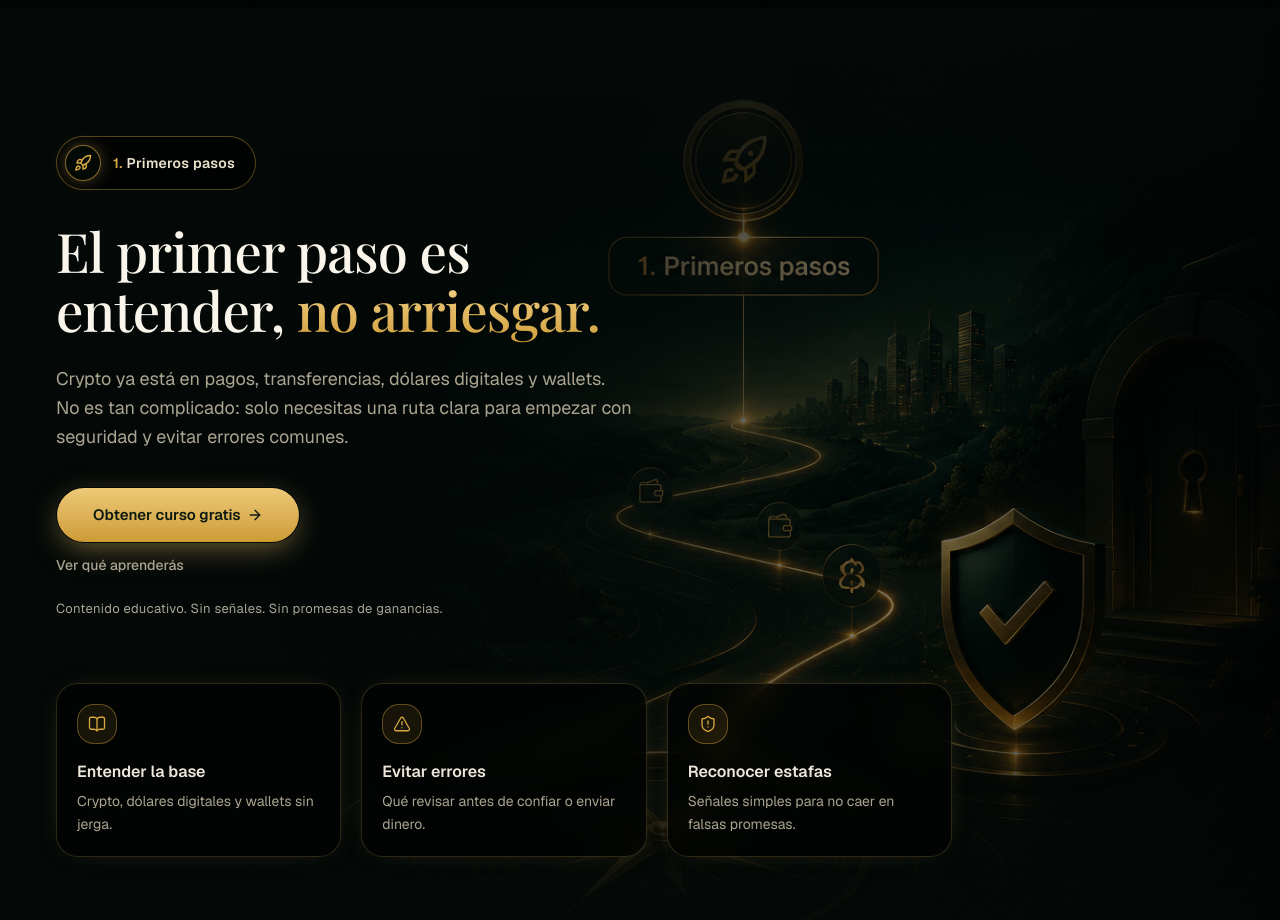
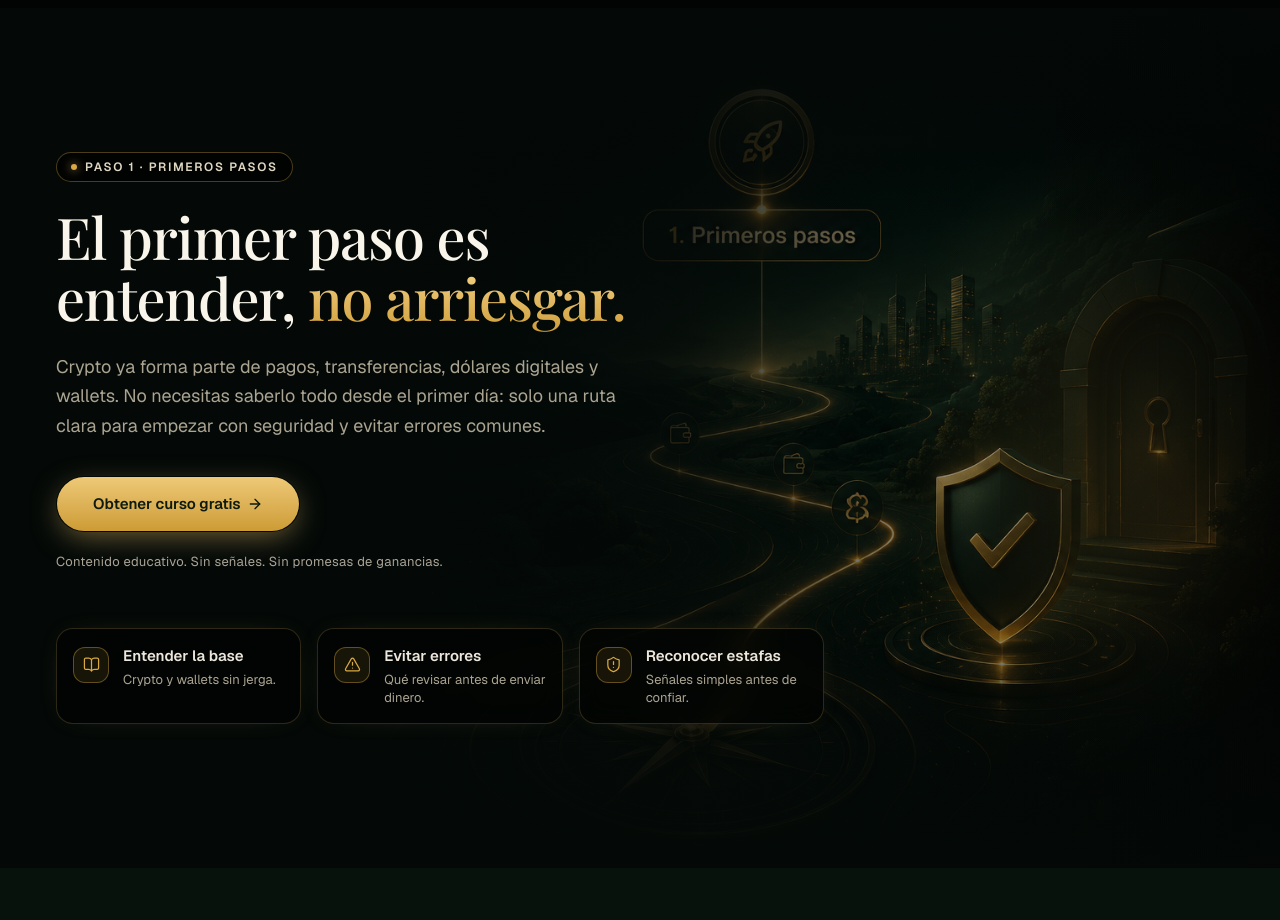
Before and after one commit to ngolenko69-ship-it/crypto-education-landing-page, a Next.js app: page / in a window 1280 px wide. Shown: the part 1520-2440 px from the top of the page. After the commit the page ends 2388 px from the top, so only its background shows below. Built offline with nearby package versions, Linux system fonts and the light colour scheme; a web font is replaced by a local one.

Commit message:
feat: refine PrimerosPasosSection UI and text clarity

```diff
--- a/components/primeros-pasos-section.tsx
+++ b/components/primeros-pasos-section.tsx
@@ -1,6 +1,6 @@
 "use client"
 
-import { AlertTriangle, ArrowRight, BookOpen, Rocket, ShieldAlert } from "lucide-react"
+import { AlertTriangle, ArrowRight, BookOpen, ShieldAlert } from "lucide-react"
 import { Button } from "@/components/ui/button"
 import { useInView } from "@/hooks/use-scroll-reveal"
 
@@ -8,17 +8,17 @@ const learnCards = [
   {
     icon: BookOpen,
     title: "Entender la base",
-    description: "Crypto, dólares digitales y wallets sin jerga.",
+    description: "Crypto y wallets sin jerga.",
   },
   {
     icon: AlertTriangle,
     title: "Evitar errores",
-    description: "Qué revisar antes de confiar o enviar dinero.",
+    description: "Qué revisar antes de enviar dinero.",
   },
   {
     icon: ShieldAlert,
     title: "Reconocer estafas",
-    description: "Señales simples para no caer en falsas promesas.",
+    description: "Señales simples antes de confiar.",
   },
 ]
 
@@ -36,22 +36,31 @@ export function PrimerosPasosSection() {
         <img
           src="/images/primeros-pasos-background.webp"
           alt=""
-          className="h-full w-full object-cover object-[96%_center] lg:object-[70%_center]"
+          className="h-full w-full object-cover object-[92%_center] lg:object-[72%_center]"
         />
 
-        {/* dark green overlay to unify the image with the site background */}
+        {/* base dark green overlay to unify the image with the site background */}
         <div
           className="absolute inset-0"
-          style={{ background: "oklch(0.09 0.014 158 / 0.5)" }}
+          style={{ background: "oklch(0.09 0.014 158 / 0.38)" }}
         />
 
-        {/* left text-protection wash */}
+        {/* soft gold glow to reveal the shield / route on the right */}
         <div
-          className="absolute inset-y-0 left-0"
+          className="absolute inset-y-0 right-0 hidden lg:block"
           style={{
-            width: "72%",
+            width: "46%",
             background:
-              "linear-gradient(to right, #040907 0%, rgba(4,9,7,0.94) 26%, rgba(4,9,7,0.6) 55%, transparent 100%)",
+              "radial-gradient(60% 55% at 74% 52%, oklch(0.66 0.1 84 / 0.16) 0%, transparent 70%)",
+          }}
+        />
+
+        {/* left text-protection wash — near-opaque on small screens */}
+        <div
+          className="absolute inset-y-0 left-0 w-full lg:w-[76%]"
+          style={{
+            background:
+              "linear-gradient(to right, #040907 0%, rgba(4,9,7,0.97) 42%, rgba(4,9,7,0.7) 70%, transparent 100%)",
           }}
         />
 
@@ -79,46 +88,33 @@ export function PrimerosPasosSection() {
         <div
           className="absolute inset-y-0 right-0"
           style={{
-            width: "22%",
-            background: "linear-gradient(to left, rgba(2,4,3,0.6), transparent)",
+            width: "20%",
+            background: "linear-gradient(to left, rgba(2,4,3,0.5), transparent)",
           }}
         />
       </div>
 
-      {/* thin glowing route line entering from above */}
-      <div
-        aria-hidden="true"
-        className="pointer-events-none absolute left-8 top-0 z-[1] h-20 w-px sm:left-14 lg:left-[calc((100vw-1500px)/2+3.5rem)]"
-        style={{
-          background:
-            "linear-gradient(to bottom, transparent, oklch(0.82 0.12 84 / 0.85))",
-          boxShadow: "0 0 12px oklch(0.8 0.11 84 / 0.4)",
-        }}
-      />
-
       {/* ---------- content ---------- */}
-      <div className="relative z-10 mx-auto w-full max-w-[1500px] px-5 py-24 sm:px-8 md:px-10 lg:px-14 lg:py-32">
+      <div className="relative z-10 mx-auto w-full max-w-[1500px] px-5 py-24 sm:px-8 md:px-10 lg:px-14 lg:py-36">
         <div
           ref={ref}
-          className="flex max-w-xl flex-col items-start text-left transition-all duration-1000 ease-out will-change-transform lg:max-w-2xl"
+          className="flex max-w-xl flex-col items-start text-left transition-all duration-1000 ease-out will-change-transform lg:max-w-[36rem]"
           style={{
             opacity: inView ? 1 : 0,
             transform: inView ? "translateY(0)" : "translateY(28px)",
           }}
         >
-          {/* checkpoint badge — expanded first node from the roadmap */}
-          <div className="flex items-center gap-3 rounded-full border border-primary/40 bg-[oklch(0.07_0.014_158)]/70 py-2 pl-2 pr-5 backdrop-blur-sm">
-            <span className="flex h-9 w-9 items-center justify-center rounded-full border border-primary/60 bg-[oklch(0.13_0.018_158)] text-primary shadow-[0_0_18px_-4px_oklch(0.8_0.11_84/0.6)]">
-              <Rocket className="h-[18px] w-[18px]" aria-hidden="true" />
+          {/* small, elegant checkpoint badge aligned above the H1 */}
+          <span className="inline-flex items-center gap-2 rounded-full border border-primary/35 bg-[oklch(0.07_0.014_158)]/70 px-3.5 py-1.5 backdrop-blur-sm">
+            <span className="h-1.5 w-1.5 rounded-full bg-primary shadow-[0_0_10px_oklch(0.8_0.11_84/0.8)]" />
+            <span className="text-xs font-semibold uppercase tracking-[0.14em] text-[oklch(0.88_0.03_88)]">
+              Paso 1 · Primeros pasos
             </span>
-            <span className="text-sm font-semibold tracking-wide text-[oklch(0.92_0.03_88)]">
-              <span className="text-primary">1.</span> Primeros pasos
-            </span>
-          </div>
+          </span>
 
           <h1
             id="primeros-pasos-title"
-            className="mt-8 font-serif text-[2.1rem] font-medium leading-[1.08] tracking-[-0.015em] text-balance text-[oklch(0.97_0.015_88)] sm:text-5xl lg:text-[3.4rem]"
+            className="mt-6 font-serif text-[2.3rem] font-medium leading-[1.06] tracking-[-0.02em] text-balance text-[oklch(0.97_0.015_88)] sm:text-5xl lg:text-[3.6rem]"
           >
             El primer paso es entender,{" "}
             <span className="bg-gradient-to-b from-[oklch(0.9_0.1_88)] to-[oklch(0.72_0.13_82)] bg-clip-text text-transparent">
@@ -127,34 +123,26 @@ export function PrimerosPasosSection() {
           </h1>
 
           <p className="mt-6 max-w-xl text-pretty text-base leading-relaxed text-muted-foreground sm:text-lg">
-            Crypto ya está en pagos, transferencias, dólares digitales y wallets.
-            No es tan complicado: solo necesitas una ruta clara para empezar con
-            seguridad y evitar errores comunes.
+            Crypto ya forma parte de pagos, transferencias, dólares digitales y
+            wallets. No necesitas saberlo todo desde el primer día: solo una ruta
+            clara para empezar con seguridad y evitar errores comunes.
           </p>
 
           {/* single primary CTA */}
-          <div className="mt-9 flex flex-col items-start gap-3">
+          <div className="mt-9 w-full sm:w-auto">
             <Button
               size="lg"
               nativeButton={false}
               render={<a href="#que-aprenderas" />}
-              className="h-14 rounded-full bg-gradient-to-b from-[oklch(0.85_0.11_86)] to-[oklch(0.72_0.13_82)] px-9 text-[15px] font-semibold text-primary-foreground shadow-[0_8px_30px_-6px_oklch(0.8_0.11_84/0.55)] transition-all duration-200 hover:from-[oklch(0.88_0.11_86)] hover:to-[oklch(0.75_0.13_82)] hover:shadow-[0_10px_38px_-6px_oklch(0.8_0.11_84/0.65)]"
+              className="h-14 w-full rounded-full bg-gradient-to-b from-[oklch(0.85_0.11_86)] to-[oklch(0.72_0.13_82)] px-9 text-[15px] font-semibold text-primary-foreground shadow-[0_8px_30px_-6px_oklch(0.8_0.11_84/0.55)] transition-all duration-200 hover:from-[oklch(0.88_0.11_86)] hover:to-[oklch(0.75_0.13_82)] hover:shadow-[0_10px_38px_-6px_oklch(0.8_0.11_84/0.65)] sm:w-auto"
             >
               Obtener curso gratis
               <ArrowRight className="h-4 w-4" aria-hidden="true" />
             </Button>
-
-            {/* secondary text link — not a competing button */}
-            <a
-              href="#que-aprenderas"
-              className="text-sm font-medium text-muted-foreground underline-offset-4 transition-colors hover:text-primary hover:underline"
-            >
-              Ver qué aprenderás
-            </a>
           </div>
 
           {/* trust line */}
-          <p className="mt-6 text-[13px] tracking-wide text-[oklch(0.72_0.02_88)]">
+          <p className="mt-5 text-[13px] tracking-wide text-[oklch(0.72_0.02_88)]">
             Contenido educativo. Sin señales. Sin promesas de ganancias.
           </p>
         </div>
@@ -162,25 +150,27 @@ export function PrimerosPasosSection() {
         {/* compact glass benefit cards */}
         <ul
           id="que-aprenderas"
-          className="mt-16 grid max-w-4xl scroll-mt-24 grid-cols-1 gap-4 sm:grid-cols-3 sm:gap-5"
+          className="mt-14 grid max-w-3xl scroll-mt-24 grid-cols-1 gap-4 sm:grid-cols-3 sm:gap-4"
         >
           {learnCards.map(({ icon: Icon, title, description }, i) => (
             <li
               key={title}
-              className="rounded-2xl border border-[oklch(0.8_0.11_84)]/20 bg-[oklch(0.07_0.014_158)]/62 p-5 shadow-[0_0_30px_-18px_oklch(0.8_0.11_84/0.5)] backdrop-blur-md transition-all duration-700 ease-out hover:border-[oklch(0.8_0.11_84)]/40 hover:bg-[oklch(0.08_0.015_158)]/75"
+              className="flex items-start gap-3.5 rounded-xl border border-[oklch(0.8_0.11_84)]/20 bg-[oklch(0.07_0.014_158)]/60 px-4 py-4 shadow-[0_0_30px_-20px_oklch(0.8_0.11_84/0.5)] backdrop-blur-md transition-all duration-700 ease-out hover:border-[oklch(0.8_0.11_84)]/40 hover:bg-[oklch(0.08_0.015_158)]/72"
               style={{
                 opacity: inView ? 1 : 0,
                 transform: inView ? "translateY(0)" : "translateY(24px)",
                 transitionDelay: `${180 + i * 130}ms`,
               }}
             >
-              <span className="flex h-10 w-10 items-center justify-center rounded-xl border border-primary/40 bg-primary/10 text-primary">
-                <Icon className="h-[18px] w-[18px]" strokeWidth={1.75} aria-hidden="true" />
+              <span className="mt-0.5 flex h-9 w-9 shrink-0 items-center justify-center rounded-lg border border-primary/40 bg-primary/10 text-primary">
+                <Icon className="h-[17px] w-[17px]" strokeWidth={1.75} aria-hidden="true" />
               </span>
-              <h3 className="mt-4 text-base font-semibold text-foreground">{title}</h3>
-              <p className="mt-1.5 text-sm leading-relaxed text-muted-foreground">
-                {description}
-              </p>
+              <div>
+                <h3 className="text-[15px] font-semibold text-foreground">{title}</h3>
+                <p className="mt-1 text-[13px] leading-snug text-muted-foreground">
+                  {description}
+                </p>
+              </div>
             </li>
           ))}
         </ul>
```
